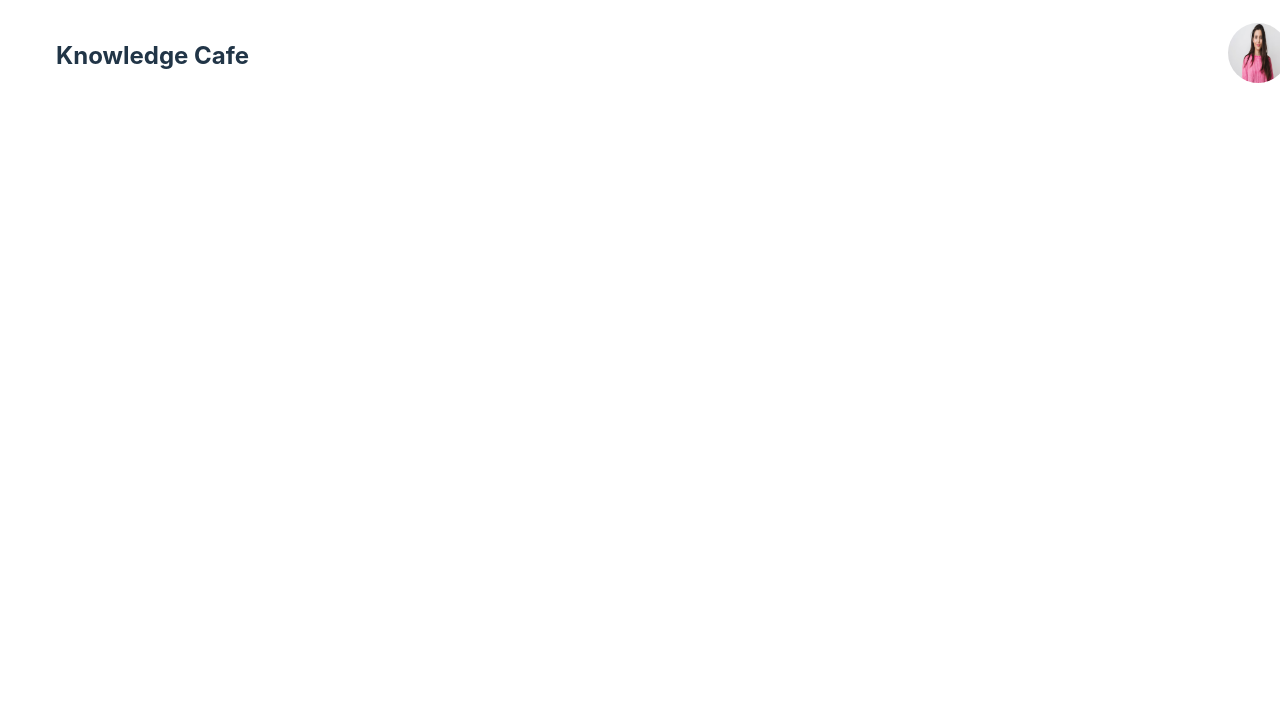
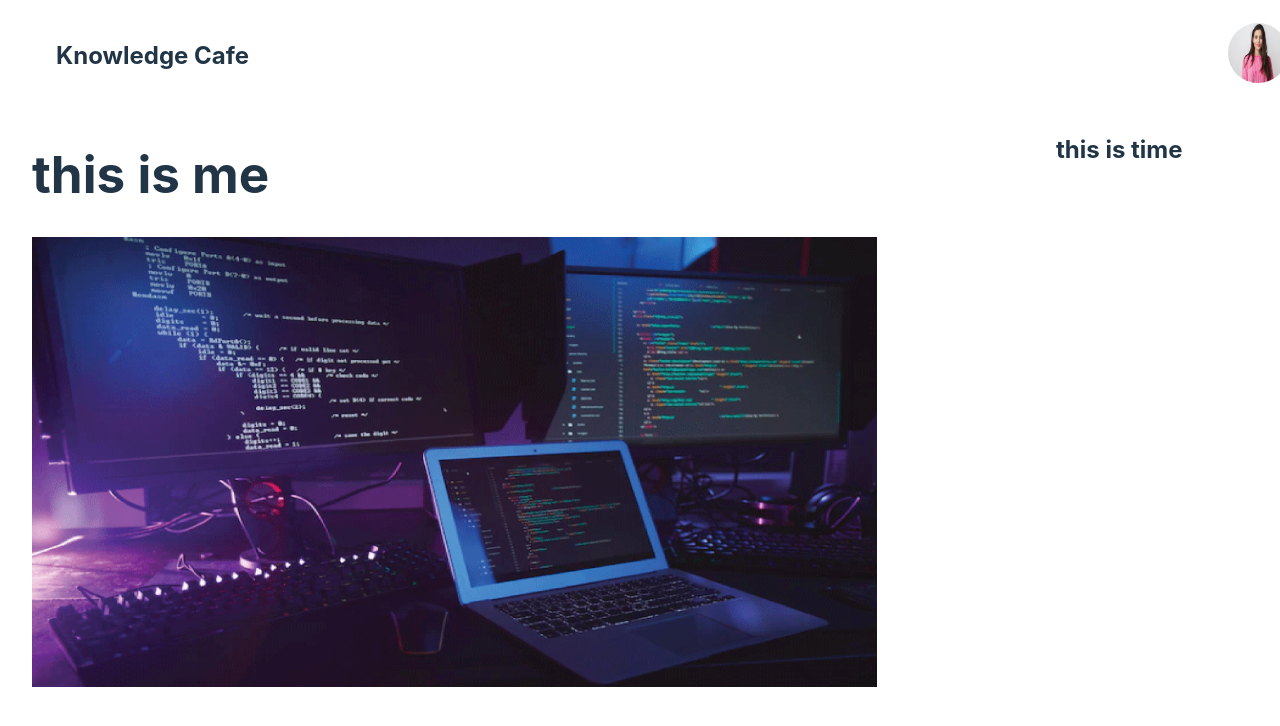
Before and after one commit to Naharun/knowledge-cafe-assignment, a React (Vite) app: page / in a window 1280 px wide. Shown: the top 726 px of the page. Built offline with nearby package versions, Linux system fonts and the light colour scheme.

Commit message:
added container image

```diff
--- a/public/data.json
+++ b/public/data.json
@@ -2,6 +2,8 @@
 [
     {
         "id": "1",
-        "name": "Mark Henry"
+        "name": "Mr. Raju",
+        "date": "March 14(4 days ago)",
+        "date2" : "05 min read"
     }
 ]
--- /dev/null
+++ b/src/components/Blog/Blog.css
@@ -0,0 +1,5 @@
+.container-image{
+    width: 845px;
+    height: 450px;
+    position: absolute;
+}
--- /dev/null
+++ b/src/components/Blog/Blog.jsx
@@ -0,0 +1,17 @@
+import React from 'react';
+import './Blog.css'
+import logo from '../../image/programming-skills.png';
+import '../../../public/data.json';
+
+
+const Blog = (props) => {
+    const {name,date,date2,img} = props.knowledge;
+    return (
+        <div>
+            <h1>this is me</h1>
+            <img className='container-image' src={logo} alt="" />
+        </div>
+    );
+};
+
+export default Blog;
--- a/src/components/Knowledge/Knowledge.jsx
+++ b/src/components/Knowledge/Knowledge.jsx
@@ -1,8 +1,9 @@
 import React, { useEffect, useState } from 'react';
 import './Knowledge.css'
+import Blog from '../Blog/Blog';
 
 const Knowledge = () => {
-    const [knowledge,setKnowledge] =useState([])
+    const [knowledges,setKnowledge] =useState([])
     useEffect(() =>{
         fetch('data.json')
         .then(res =>res.json())
@@ -10,12 +11,16 @@ const Knowledge = () => {
     },[])
     return (
         <div className='knowlegecafe-container'>
-            {/* <div className="knowledge-container">
-                <h2>this is knowledge{knowledge.length}</h2>
+            <div className="knowledge-container">
+                {
+                    knowledges.map(knowledge =>
+                    <Blog key ={knowledge.id} knowledge ={knowledge}>
+                    </Blog>)
+                }
             </div>
             <div className="time-container">
                 <h2>this is time</h2>
-            </div> */}
+            </div>
         </div>
     );
 };
```
Also changed, not shown: src/image/programming-skills.png (added).
